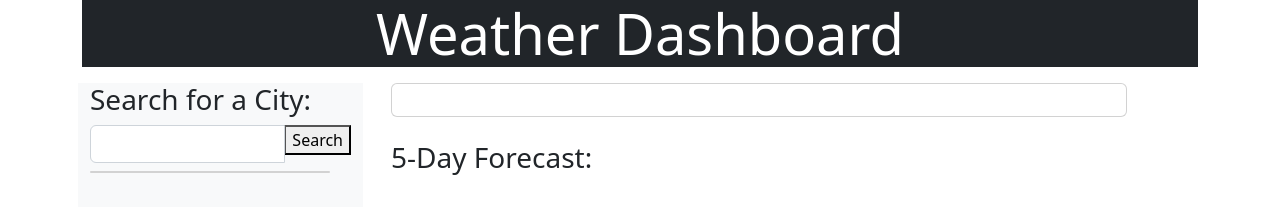
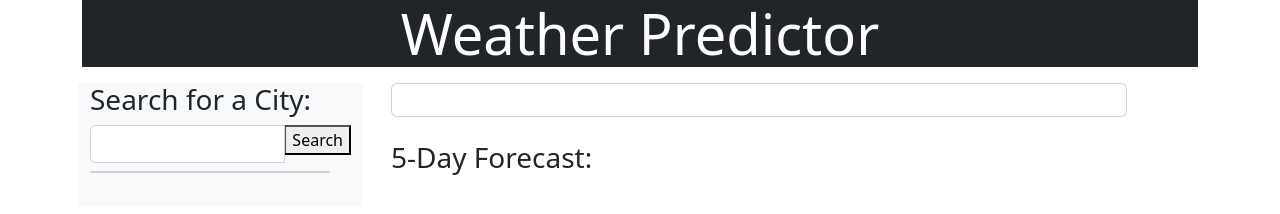
Before and after one commit to Mattchublue/weather-predictions, a plain HTML site: page index.html in a window 1280 px wide. Drawn offline with nearby package versions, Linux system fonts and the light colour scheme.

Commit message:
Changed title

```diff
--- a/index.html
+++ b/index.html
@@ -19,7 +19,7 @@ crossorigin="anonymous">
     <div class="container">
         <div class=" jumbotron-fluid bg-dark text-white text-center">
             <div class="container">
-              <h1 class="display-4 ">Weather Dashboard</h1>
+              <h1 class="display-4 ">Weather Predictor</h1>
             </div>
           </div>
           <!-- Beginning of row 1 -->
```
